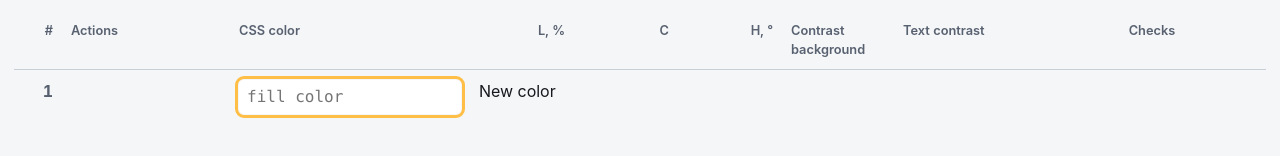
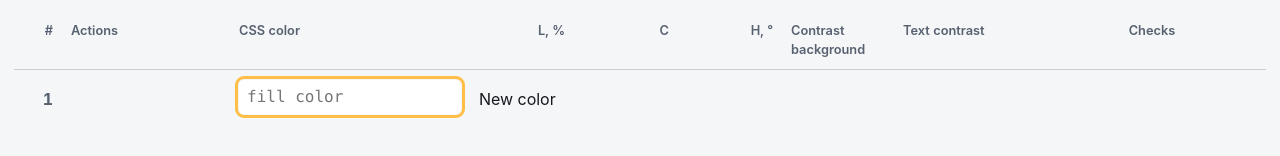
Before and after one commit to arestov/oklch-table, a Svelte app: page / in a window 1280 px wide. Shown: the part 438-594 px from the top of the page. Built offline with nearby package versions, Linux system fonts and the light colour scheme.

Commit message:
fix: unify table row text alignment

```diff
--- a/src/app.css
+++ b/src/app.css
@@ -164,6 +164,8 @@ kbd {
 }
 
 table {
+  --control-text-inset: 7.5px;
+
   width: 100%;
   min-width: 69rem;
   border-collapse: collapse;
@@ -234,8 +236,13 @@ tbody tr + tr > * {
 }
 
 tbody th[scope="row"] {
+  padding-block-start: calc(10px + var(--control-text-inset));
   text-align: right;
   color: var(--muted);
+}
+
+.row-text-cell {
+  padding-block-start: calc(10px + var(--control-text-inset));
 }
 
 .actions {
--- a/src/components/ColorRow.svelte
+++ b/src/components/ColorRow.svelte
@@ -82,6 +82,7 @@ const setBackground = (enabled: boolean) => {
   </td>
   <td>
     <input
+      type="text"
       class="css-color"
       value={row.css}
       data-field="css"
--- a/src/components/WorkspaceTable.svelte
+++ b/src/components/WorkspaceTable.svelte
@@ -92,7 +92,7 @@ let {
             onkeydown={onNewColorKeydown}
           >
         </td>
-        <td colspan="6">New color</td>
+        <td class="row-text-cell" colspan="6">New color</td>
       </tr>
     </tbody>
   </table>
```
Also changed, not shown: 1 other file (tests, documents, lock files or other folders).
